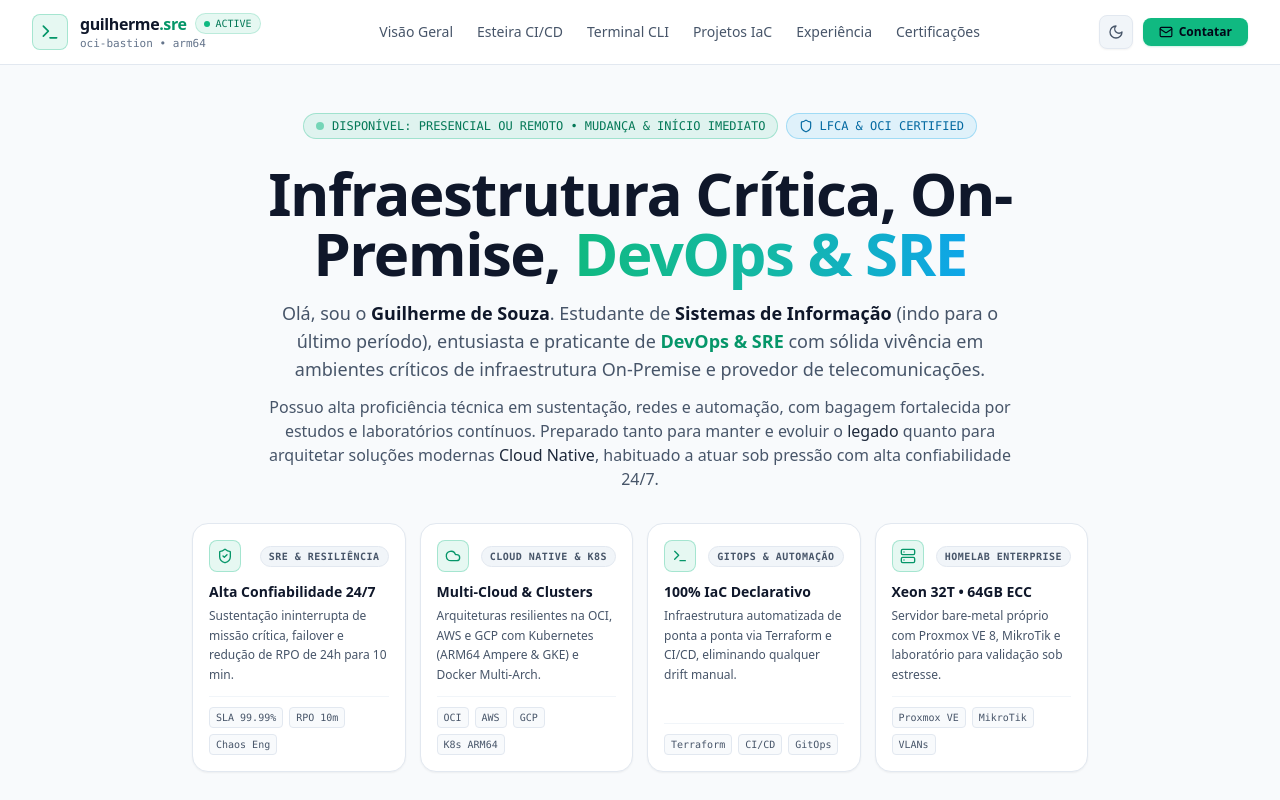
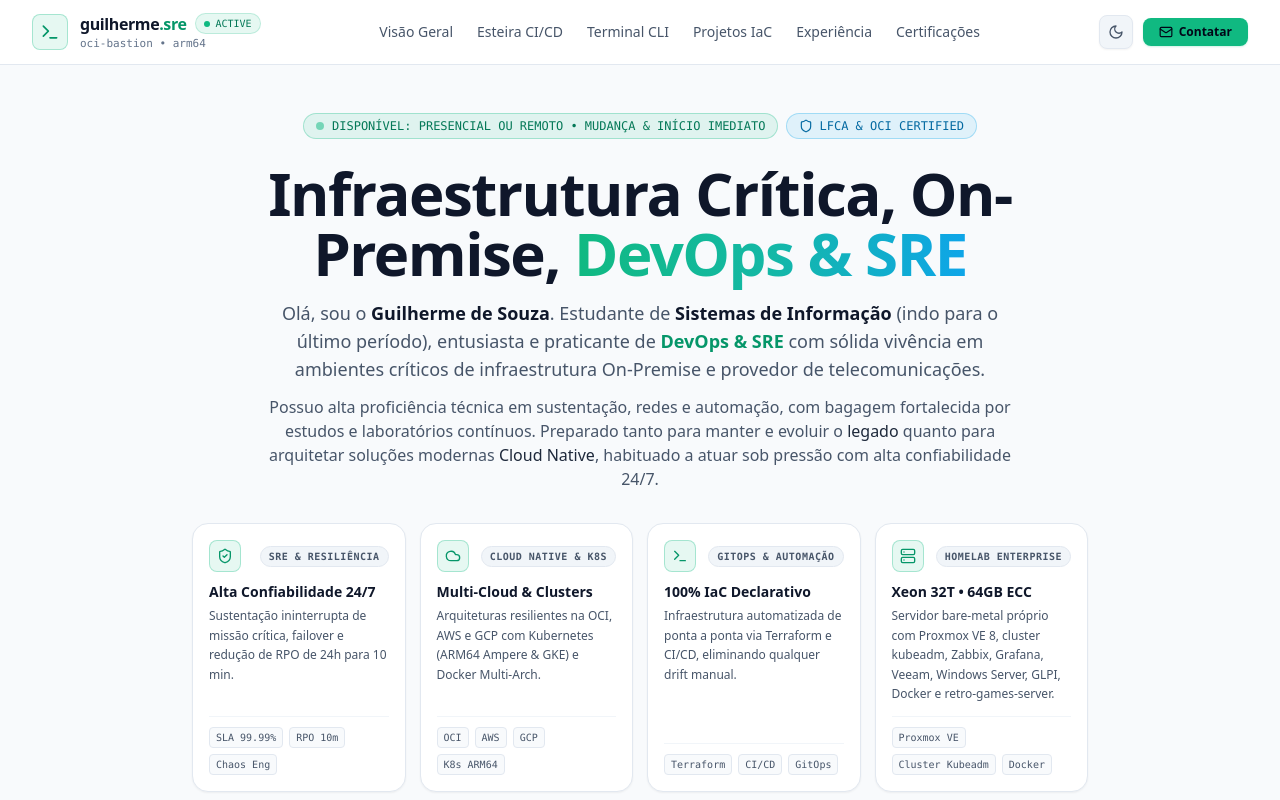
Before and after one commit to guilermiii/site-portifolio, a React (Vite) app: page / in a window 1280 px wide. Shown: the top 800 px of the page. Built offline with nearby package versions, Linux system fonts and the light colour scheme.

Commit message:
feat(homelab): atualizar descritivo e workloads do homelab removendo mikrotik

```diff
--- a/src/components/InteractiveTerminal.tsx
+++ b/src/components/InteractiveTerminal.tsx
@@ -127,7 +127,7 @@ export default function InteractiveTerminal() {
             <div><span className="text-sky-400 w-28 inline-block">Memória RAM:</span> 64 GB DDR4 ECC Registered (Quad-Channel)</div>
             <div><span className="text-sky-400 w-28 inline-block">Hypervisor:</span> Proxmox VE 8.x (Kernel Linux 6.8 PVE, KVM & LXC)</div>
             <div><span className="text-sky-400 w-28 inline-block">Rede Virtual:</span> MikroTik RouterOS CHR + VLANs 802.1Q + UniFi Controller</div>
-            <div><span className="text-sky-400 w-28 inline-block">Workloads:</span> Clusters K3s/Kind, Chaos Engineering, Pipelines Locais CI/CD, Stack Prometheus + Grafana</div>
+            <div><span className="text-sky-400 w-28 inline-block">Workloads:</span> Cluster Kubeadm, Zabbix + Grafana, Veeam, Windows Server, GLPI, Docker, Retro-Games-Server</div>
             <div className="text-emerald-400/90 pt-1">
               🎯 <span className="font-semibold">Propósito:</span> Hobby e laboratório avançado de engenharia de confiabilidade (SRE), testes práticos sob estresse e validação de arquiteturas antes de deploy em nuvem.
             </div>
--- a/src/data/portfolioData.ts
+++ b/src/data/portfolioData.ts
@@ -102,11 +102,12 @@ export const PORTFOLIO_DATA = {
     hypervisor: 'Proxmox VE 8 (KVM & LXC)',
     network: 'MikroTik RouterOS Virtualizado + UniFi APs',
     workloads: [
-      'Clusters Kubernetes (K3s / Kind)',
+      'Cluster Kubeadm (Kubernetes)',
+      'Stack Observabilidade (Zabbix + Grafana)',
+      'Veeam Backup & Disaster Recovery',
+      'Windows Server & GLPI',
+      'Docker & Retro-Games-Server',
       'Laboratório de Chaos Engineering & Resiliência',
-      'Testes de Carga & Alta Concorrência',
-      'Pipelines Locais CI/CD & Automação Ansible',
-      'Stack Observabilidade (Prometheus + Grafana)',
     ],
     purpose: 'Hobby e laboratório avançado de engenharia de confiabilidade, testes práticos sob estresse e validação de arquiteturas antes de deploy em nuvem.',
   } as HomelabInfo,
@@ -148,8 +149,8 @@ export const PORTFOLIO_DATA = {
       icon: 'server',
       badge: 'HOMELAB ENTERPRISE',
       title: 'Xeon 32T • 64GB ECC',
-      description: 'Servidor bare-metal próprio com Proxmox VE 8, MikroTik e laboratório para validação sob estresse.',
-      tags: ['Proxmox VE', 'MikroTik', 'VLANs'],
+      description: 'Servidor bare-metal próprio com Proxmox VE 8, cluster kubeadm, Zabbix, Grafana, Veeam, Windows Server, GLPI, Docker e retro-games-server.',
+      tags: ['Proxmox VE', 'Cluster Kubeadm', 'Docker'],
     },
   ] as EngineeringPillar[],
 
```
